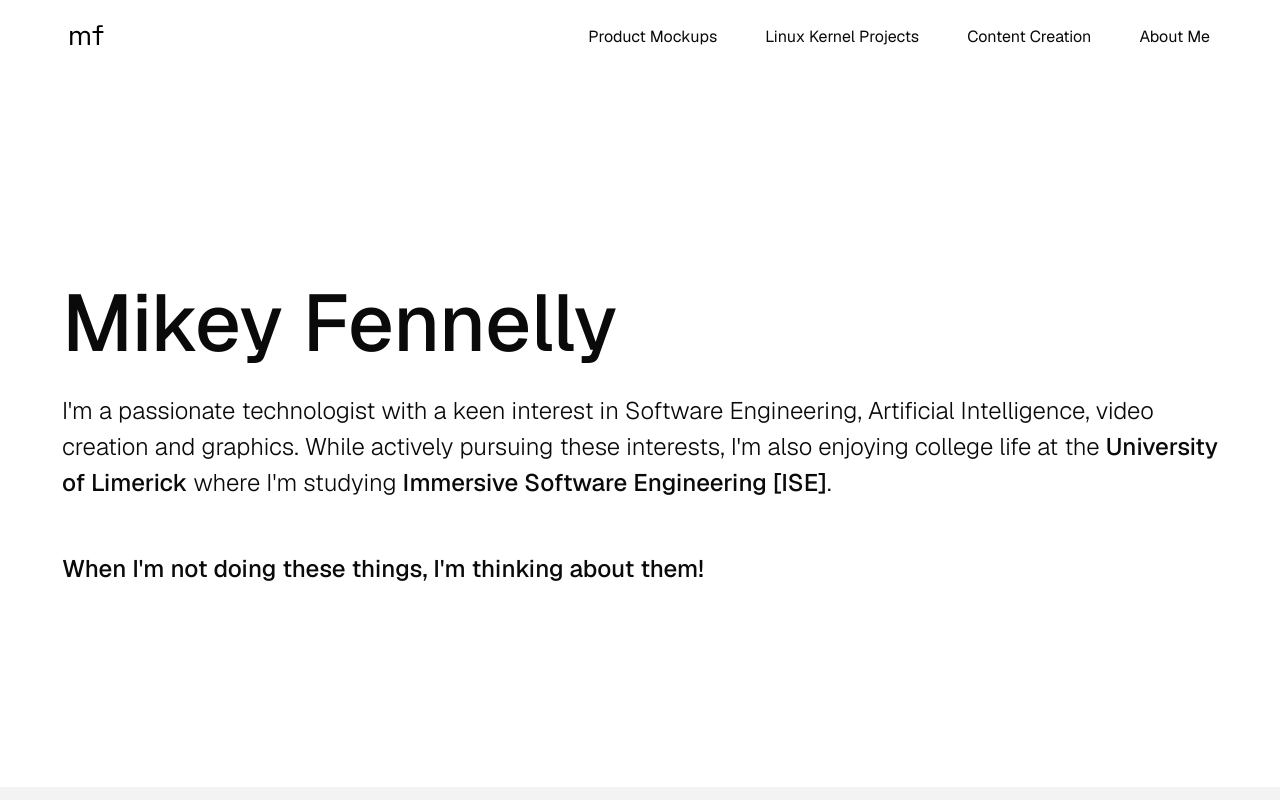
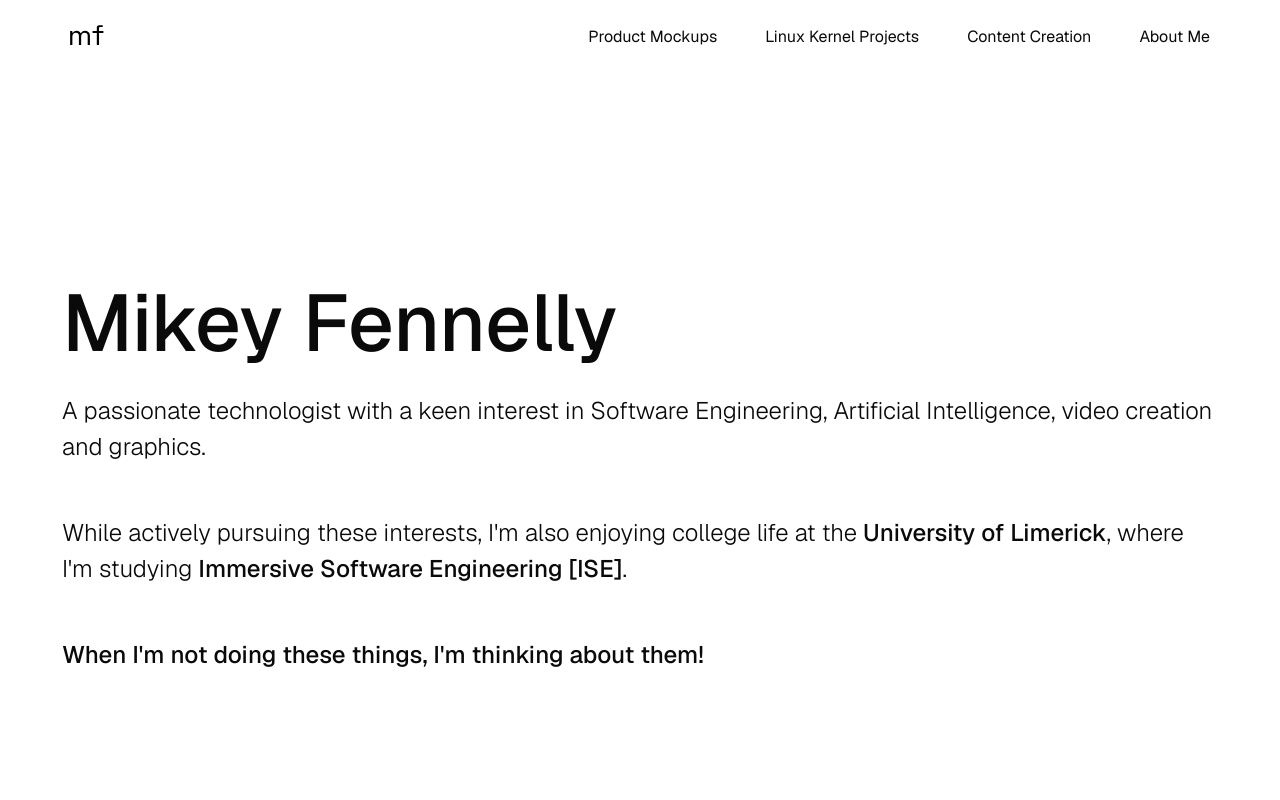
Before and after one commit to mikeyfennelly1/mfennelly.dev, a Next.js app: page / in a window 1280 px wide. Shown: the top 800 px of the page. Built offline with nearby package versions, Linux system fonts and the light colour scheme.

Commit message:
main hero tweaks

```diff
--- a/src/components/hero/Hero.tsx
+++ b/src/components/hero/Hero.tsx
@@ -9,11 +9,14 @@ export default function Hero() {
                 <h1 className={GeistSans.className} style={{fontSize: "5rem"}}>Mikey Fennelly</h1>
                 <div className={"small-separator"}>
                     <p>
-                        I'm a passionate technologist with a keen interest in Software Engineering, Artificial Intelligence, video creation and graphics.
-                        While actively pursuing these interests, I'm also enjoying college life at the <span className="bold">University of Limerick</span> where I'm studying <span className="bold">Immersive Software Engineering [ISE]</span>.
+                        A passionate technologist with a keen interest in Software Engineering, Artificial Intelligence, video creation and graphics.
                     </p>
 
                     <p className={"medium-separator"}>
+                        While actively pursuing these interests, I'm also enjoying college life at the <span className="bold">University of Limerick</span>, where I'm studying <span className="bold">Immersive Software Engineering [ISE]</span>.
+                    </p>
+
+                    <p>
                         <span className="bold">When I'm not doing these things, I'm thinking about them!</span>
                     </p>
                 </div>
```
